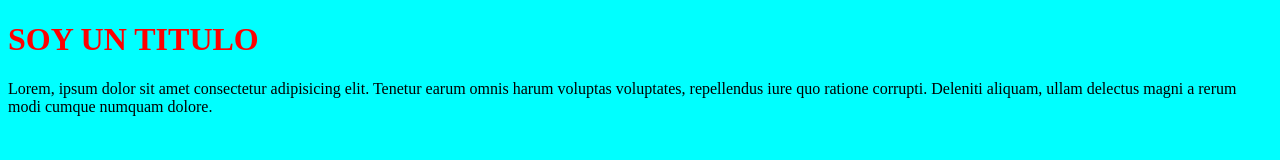
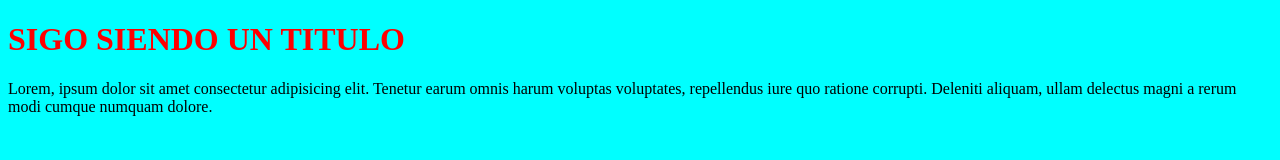
Before and after one commit to pablitoalcachofa/pruebas, a plain HTML site: page index.html in a window 1280 px wide. Drawn offline with Linux system fonts and the light colour scheme.

Commit message:
cambio al html en rama HEADER

```diff
--- a/index.html
+++ b/index.html
@@ -9,7 +9,7 @@
 </head>
 <body>
     <header>
-        <h1> SOY UN TITULO </h1>
+        <h1> SIGO SIENDO UN TITULO </h1>
     </header>
     <p>
         Lorem, ipsum dolor sit amet consectetur adipisicing elit. Tenetur earum omnis harum voluptas voluptates, repellendus iure quo ratione corrupti. Deleniti aliquam, ullam delectus magni a rerum modi cumque numquam dolore.
```
